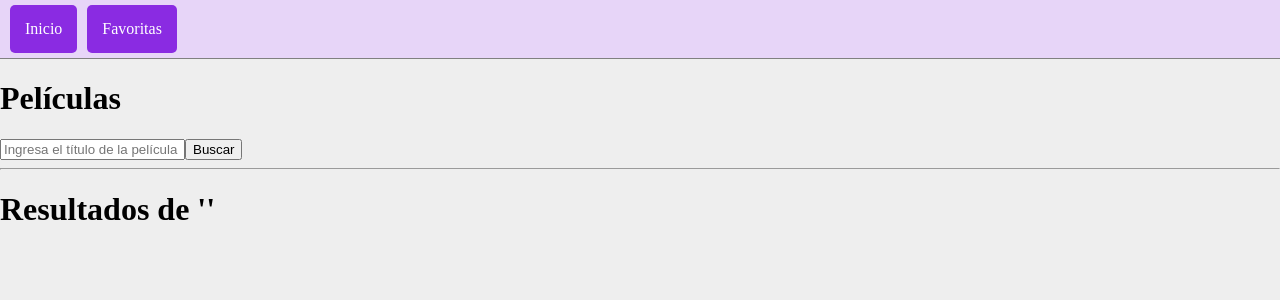
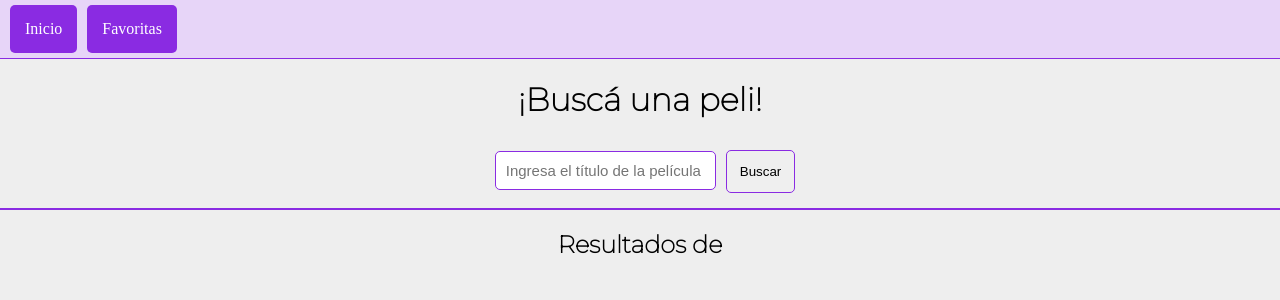
Before and after one commit to Fedexaz/Peliculas-React, a React (Create React App) app: page / in a window 1280 px wide. Shown: the top 300 px of the page. Built offline with nearby package versions, Linux system fonts and the light colour scheme.

Commit message:
Estilos agregados

```diff
--- a/src/components/Favoritas.jsx
+++ b/src/components/Favoritas.jsx
@@ -13,8 +13,8 @@ function Favoritas () {
         {
           favs.map((e) => {
             return <div key={e.id} className='peliFavorita'>
-                <img src={e.poster} alt={e.title}/>
-                <h3>{e.title} ({e.year})</h3>
+                <img src={e.poster} alt={e.title} width="250px"/>
+                <h5 className='texto-fav'>{e.title} ({e.year})</h5>
               </div>
           })
         }
--- a/src/components/Pelicula.jsx
+++ b/src/components/Pelicula.jsx
@@ -1,8 +1,9 @@
 import React from 'react';
 
-function Pelicula ({title}) {
+function Pelicula ({title, img}) {
 	return (
 	  <span>
+		<img src={img} alt={title}/>
 	    <p>{title}</p>
 	  </span>
 	)
--- a/src/components/Peliculas.jsx
+++ b/src/components/Peliculas.jsx
@@ -1,6 +1,8 @@
 import React, { useState, useEffect } from 'react';
 import { useSelector, useDispatch } from 'react-redux';
 import { mostrarPeliculas, agregarFavoritas } from '../actions/';
+
+import "./pelicula.css"
 
 import Pelicula from './Pelicula';
 
@@ -12,12 +14,16 @@ function Peliculas () {
 	let [addFav, setAddFav] = useState(false);
 	let [lastAddedFav, setLastAddedFav] = useState('');
 	let [added, setAdded] = useState('');
+	let [isLoading, setIsLoading] = useState(false)
 
 	useEffect(()=>{
+		if(pelis){
+			setIsLoading(false)
+		}
 		return function (){
 			clearTimeout(added)
 		}
-	}, [added])
+	}, [added, pelis])
 
 	function handleChange (e) {
 		setInputPelis (e.target.value)
@@ -25,7 +31,8 @@ function Peliculas () {
 
 	function handleSubmit (e) {
 		e.preventDefault();
-		dispatch (mostrarPeliculas (inputPelis))
+		dispatch(mostrarPeliculas (inputPelis))
+		setIsLoading(true)
 	}
 
 	function addFavourites(e, data){
@@ -36,26 +43,33 @@ function Peliculas () {
 	}
 
 	return (
-	<>
-	<h1>Películas</h1>
+	<div className='pelisContainer'>
+	<h1>¡Buscá una peli!</h1>
 	<form onSubmit={e=>handleSubmit(e)}>
-		<input type="text" value={inputPelis} onChange={e=>handleChange (e)} placeholder="Ingresa el título de la película a buscar..."/>
-		<button type="submit">Buscar</button>
+		<input className='busqueda' type="text" value={inputPelis} onChange={e=>handleChange (e)} placeholder="Ingresa el título de la película a buscar..."/>
+		<button className='botonBusqueda' type="submit">Buscar</button>
 	</form>
     <hr />
-    <h1>Resultados de '{inputPelis}'</h1>
-	{addFav ? <p>'{lastAddedFav}' agregada a Favoritos!</p> : null}
+	{/*addFav ? <p>'{lastAddedFav}' agregada a Favoritos!</p> : null*/}
     {
-		pelis?.map(peli => {
-        	return (
-				<div key={peli.imdbID}>
-            	<Pelicula title={peli.Title} />
-            	<button onClick={e => addFavourites(e, {id: peli.imdbID, title: peli.Title, poster: peli.Poster, year: peli.Year})}>⭐</button>
-            	</div>
-          	)
-        })
+		isLoading ?
+		<div className="lds-facebook"><div></div><div></div><div></div></div>
+		:
+		<div>
+			<h2>Resultados de {inputPelis}</h2>
+			{
+			pelis?.map(peli => {
+				return (
+					<div key={peli.imdbID} className="peli">
+					<Pelicula title={peli.Title} img={peli.Poster} />
+					<button className='botonFav' onClick={e => addFavourites(e, {id: peli.imdbID, title: peli.Title, poster: peli.Poster, year: peli.Year})}>⭐</button>
+					</div>
+			  	)
+			})
+			}
+		</div>
 	}
-	</>
+	</div>
 	)
 }
 
--- a/src/components/favoritas.css
+++ b/src/components/favoritas.css
@@ -1,22 +1,36 @@
 .cuerpoFavoritas{
     margin-left: 20px;
     margin-right: 20px;
+    text-align: center;
 }
 
 .contenedorFavoritas{
-    display: flex;
-    justify-content:center;
     border-radius: 4px;
     margin: 0;
     padding: 0;
 }
 
 .peliFavorita{
-    margin: 0;
+    display: inline-block;
+    border-radius: 5px;
+    width: auto;
+    height: auto;
+    margin: 10px;
     padding: 0;
     transition: 0.4s;
 }
 
+.peliFavorita img{
+    width:100%;
+    height:50%;
+}
+
 .peliFavorita:hover{
-    transform: scale(1.01);
+    background-color: blueviolet;
+    border-radius: 10px;
+    transform: scale(1.03);
 }
+
+.texto-fav{
+    text-align: center;
+}
--- a/src/components/navbar.css
+++ b/src/components/navbar.css
@@ -4,7 +4,7 @@
     padding: 5px;
     padding-left: 10px;
     background-color: rgb(231, 213, 248);
-    border-bottom: solid 1px grey;
+    border-bottom: solid 1px blueviolet;
 }
 
 .navLink{
--- /dev/null
+++ b/src/components/pelicula.css
@@ -0,0 +1,123 @@
+@import url('https://fonts.googleapis.com/css2?family=Montserrat:wght@100&display=swap');
+
+h1, h2, h3, h4, h5, h6{
+    font-family: 'Montserrat', sans-serif;
+}
+
+hr{
+    border: .2px solid blueviolet;
+}
+
+.pelisContainer{
+    text-align: center;
+}
+
+.peli{
+    display: inline-block;
+    padding: 10px;
+    transition: 0.3s;
+    overflow:hidden;
+}
+
+.peli img{
+    width:100%;
+    height:50%;
+}
+
+.peli:hover{
+    background-color: blueviolet;
+    border-radius: 10px;
+    transform: scale(1.03)
+}
+
+.busqueda{
+    border: .5px solid blueviolet;
+    border-radius: 5px;
+    padding: 10px;
+    font-size: 15px;
+    margin: 10px;
+    transition: .3s;
+}
+
+.busqueda:focus{
+    outline: none !important;
+    border: 1.5px solid blueviolet;
+    box-shadow: 0 0 5px blueviolet;
+}
+
+.botonBusqueda{
+    border-style: none;
+    border-radius: 5px;
+    border: .5px solid blueviolet;
+    padding: 13px;
+    transition: .5s;
+}
+
+.botonBusqueda:hover{
+    background-color: blueviolet;
+}
+
+.botonFav{
+    border: none;
+    background-color: transparent;
+    font-size: 30px;
+    padding: 5px;
+    border-radius: 10px;
+    transition: .2s;
+}
+
+.botonFav:hover{
+    background-color: yellow;
+    border-radius: 25px;
+    padding: 5px;
+    padding-left: 8px;
+    padding-right: 8px;
+}
+
+.botonFav:active{
+    transform: scale(0.8);
+}
+
+/* LOADER */
+
+.lds-facebook {
+    display: inline-block;
+    position: relative;
+    width: 80px;
+    height: 80px;
+}
+
+.lds-facebook div {
+    display: inline-block;
+    position: absolute;
+    left: 8px;
+    width: 16px;
+    background: black;
+    animation: lds-facebook 1.2s cubic-bezier(0, 0.5, 0.5, 1) infinite;
+}
+
+.lds-facebook div:nth-child(1) {
+    left: 8px;
+    animation-delay: -0.24s;
+}
+
+.lds-facebook div:nth-child(2) {
+    left: 32px;
+    animation-delay: -0.12s;
+}
+
+.lds-facebook div:nth-child(3) {
+    left: 56px;
+    animation-delay: 0;
+}
+
+@keyframes lds-facebook {
+  0% {
+    top: 8px;
+    height: 64px;
+  }
+  50%, 100% {
+    top: 24px;
+    height: 32px;
+  }
+}
```
